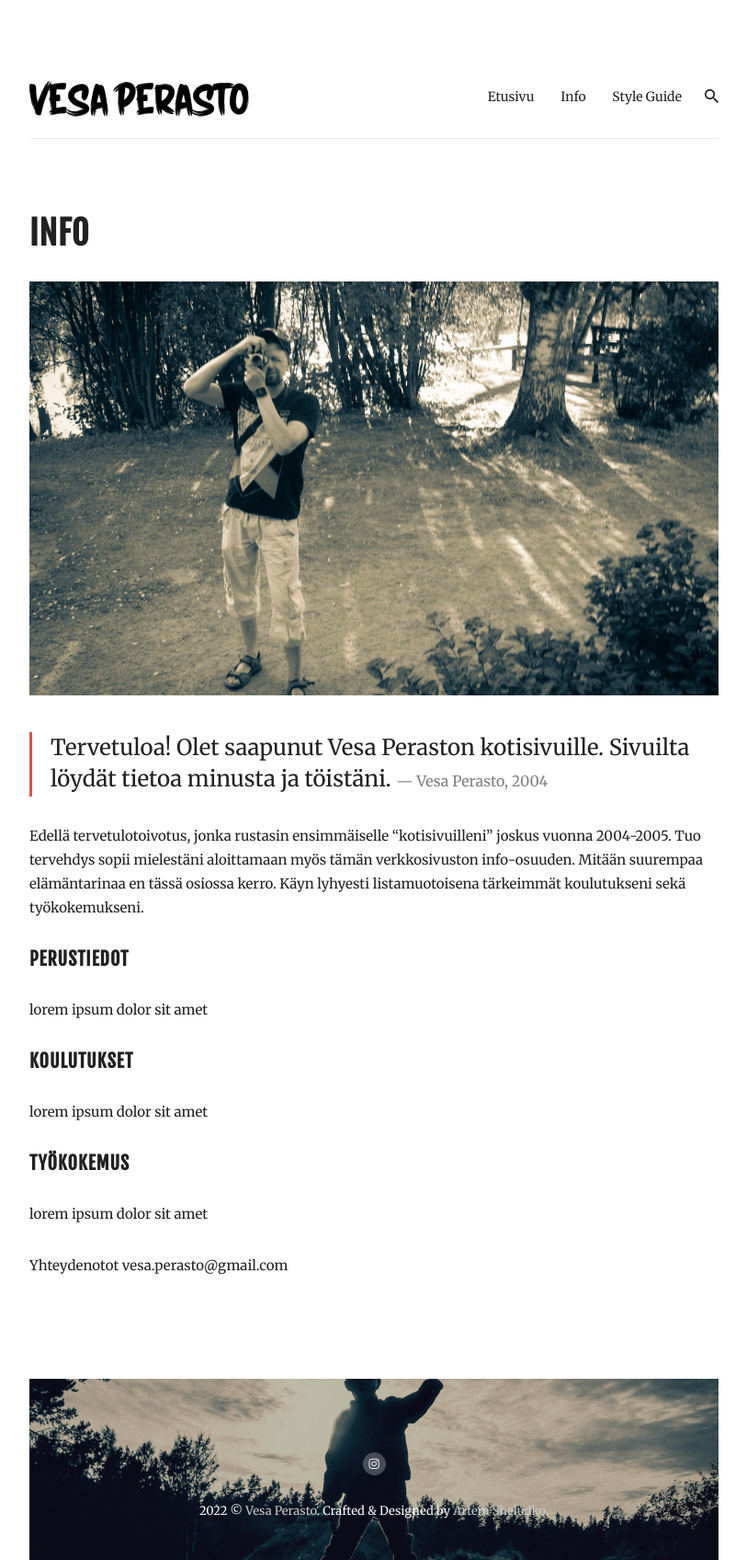
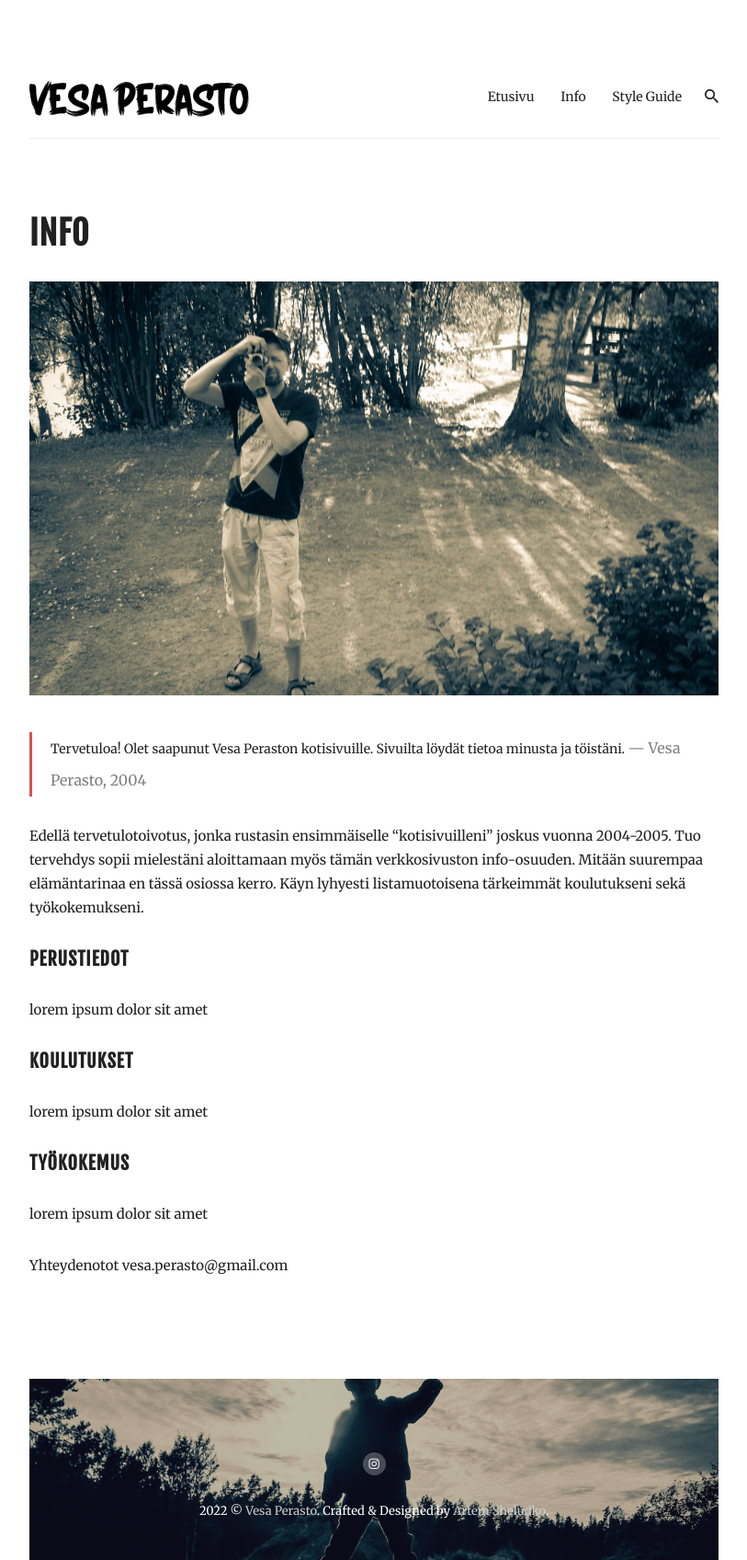
Before and after one commit to vperasto/vperasto.github.io, a Jekyll site: the page built from _pages/Info.md, in a window 1280 px wide. Shown: the whole page at 92% size, without its empty margins (233-1046 px from the left). Built offline with Jekyll 4.4.1, drawn with Linux system fonts in a browser that asks for light colours; nearby versions of some CDN libraries.

Commit message:
blockquote font size

```diff
--- a/_sass/2-base/_base.scss
+++ b/_sass/2-base/_base.scss
@@ -71,7 +71,7 @@ h6 {
 // Blockquote
 blockquote {
   padding-left: $base-spacing-unit;
-  font-size: 24px;
+  font-size: 14px;
   line-height: 34px;
   border-left: 3px solid $brand-color;
   font-style: normal;
@@ -86,7 +86,7 @@ blockquote {
   }
 
   @media only screen and (max-width: $mobile) {
-    font-size: 21px;
+    font-size: 14px;
     line-height: 31px;
   }
 }
```
